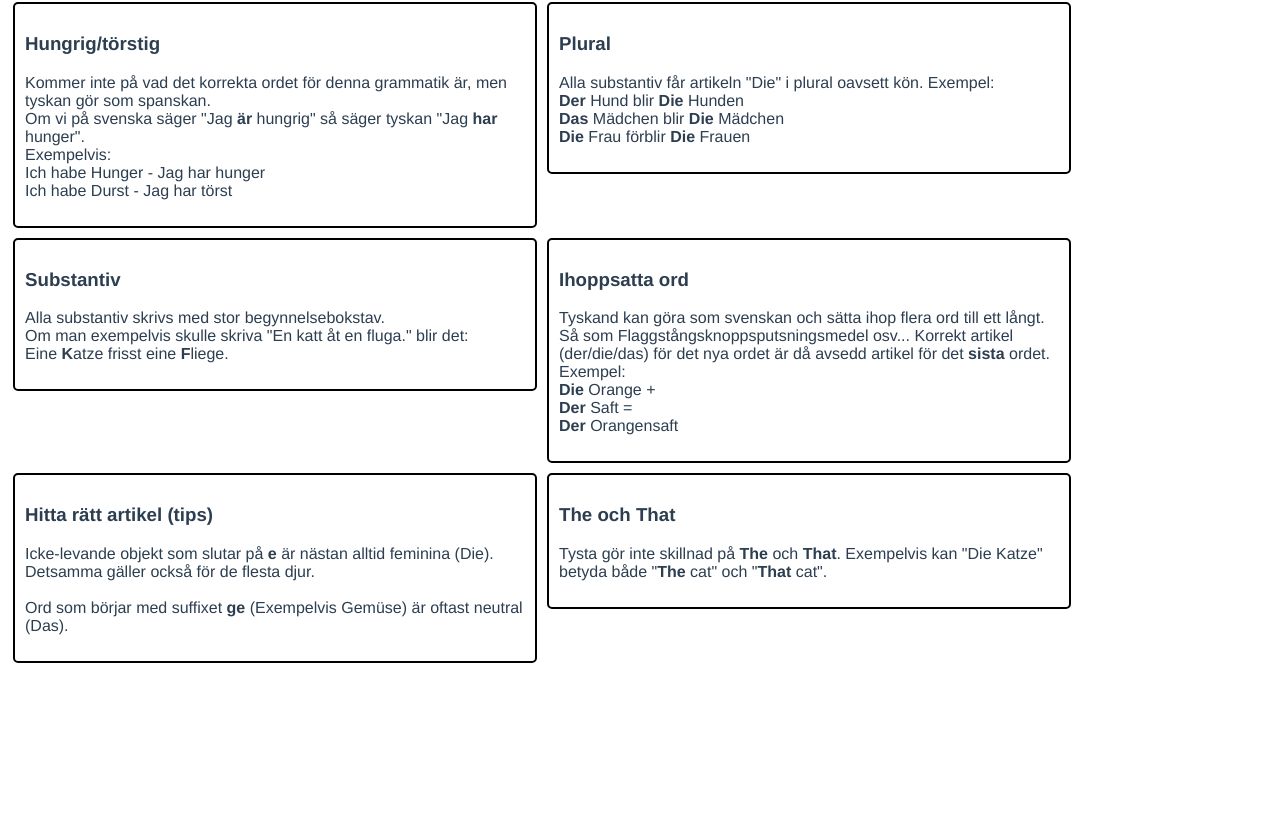
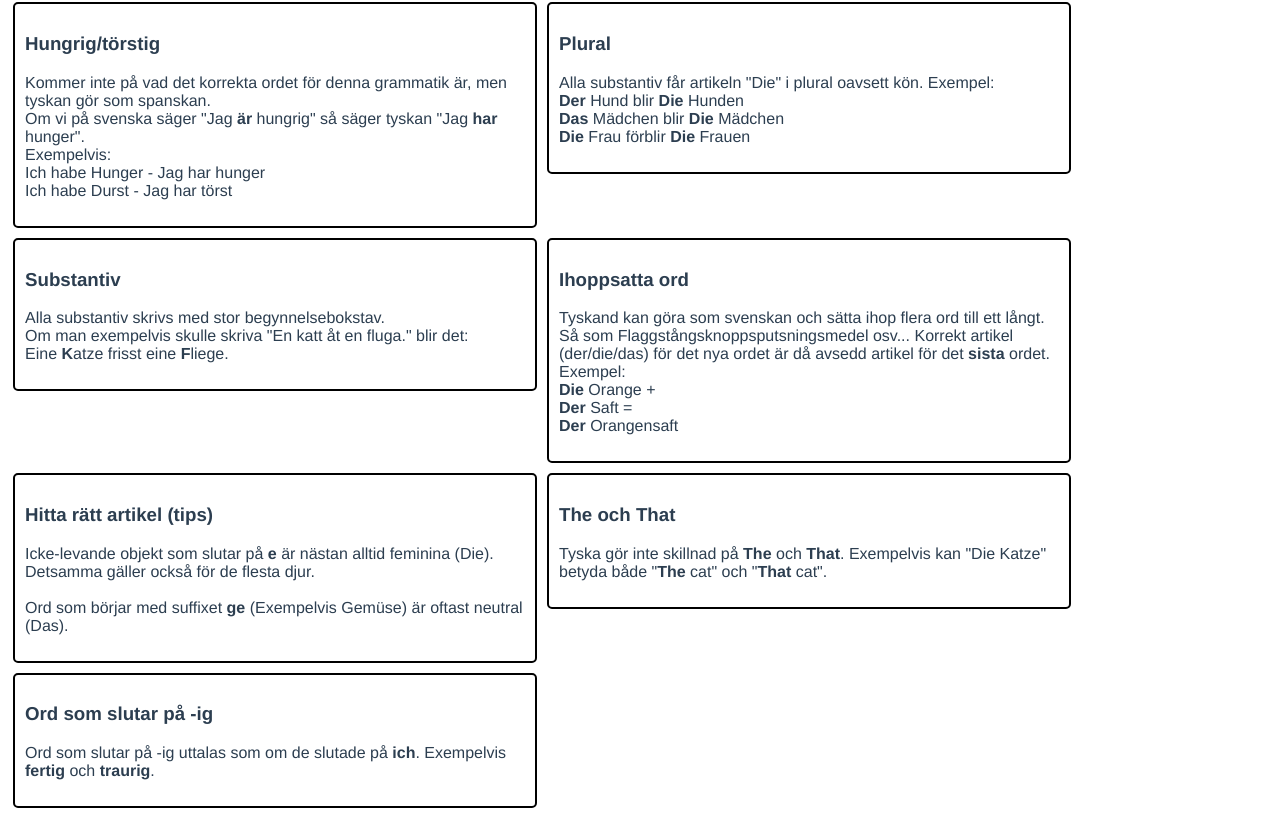
Before and after one commit to Sarrgas/german-practice-ver2, a Vue app: page /#/notes in a window 1280 px wide. Shown: the part 310-1131 px from the top of the page. Before the commit the page ends 986 px from the top, so only its background shows below. Built offline with nearby package versions, Linux system fonts and the light colour scheme.

Commit message:
Update notes.js

```diff
--- a/src/data/notes.js
+++ b/src/data/notes.js
@@ -37,7 +37,12 @@ const notes = [
     {
         id: 8,
         title: 'The och That',
-        text: 'Tysta gör inte skillnad på <b>The</b> och <b>That</b>. Exempelvis kan "Die Katze" betyda både "<b>The</b> cat" och "<b>That</b> cat".'
+        text: 'Tyska gör inte skillnad på <b>The</b> och <b>That</b>. Exempelvis kan "Die Katze" betyda både "<b>The</b> cat" och "<b>That</b> cat".'
+    },
+    {
+        id: 9,
+        title: 'Ord som slutar på -ig',
+        text: 'Ord som slutar på -ig uttalas som om de slutade på <b>ich</b>. Exempelvis <b>fertig</b> och <b>traurig</b>.'
     },
 ];
 
```
